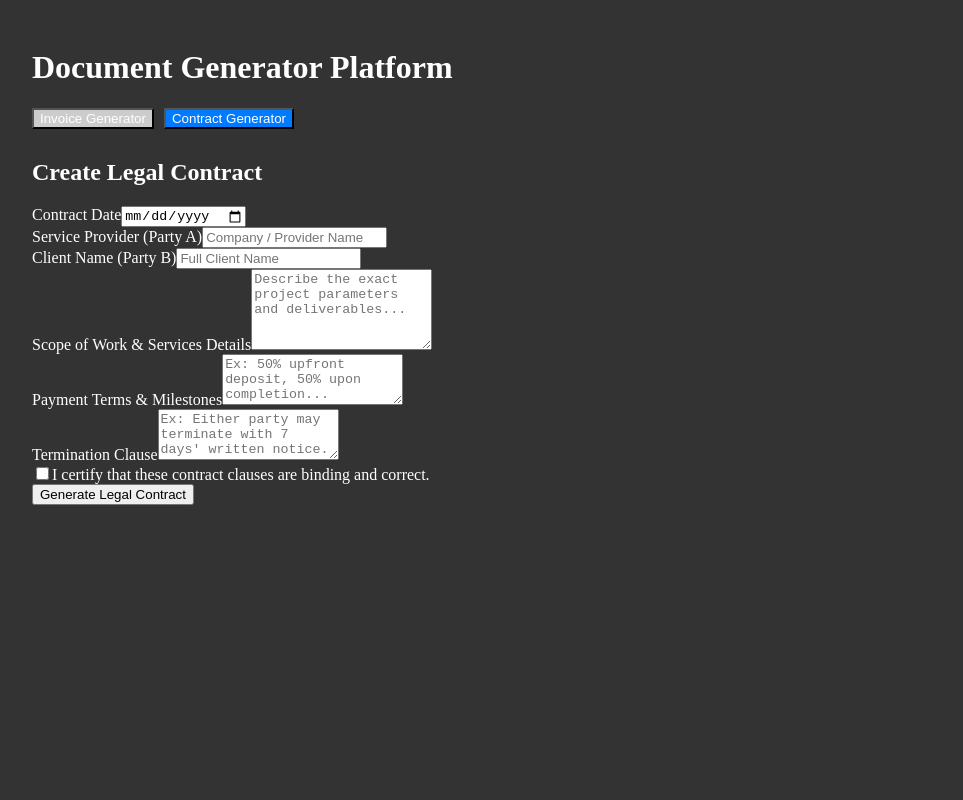
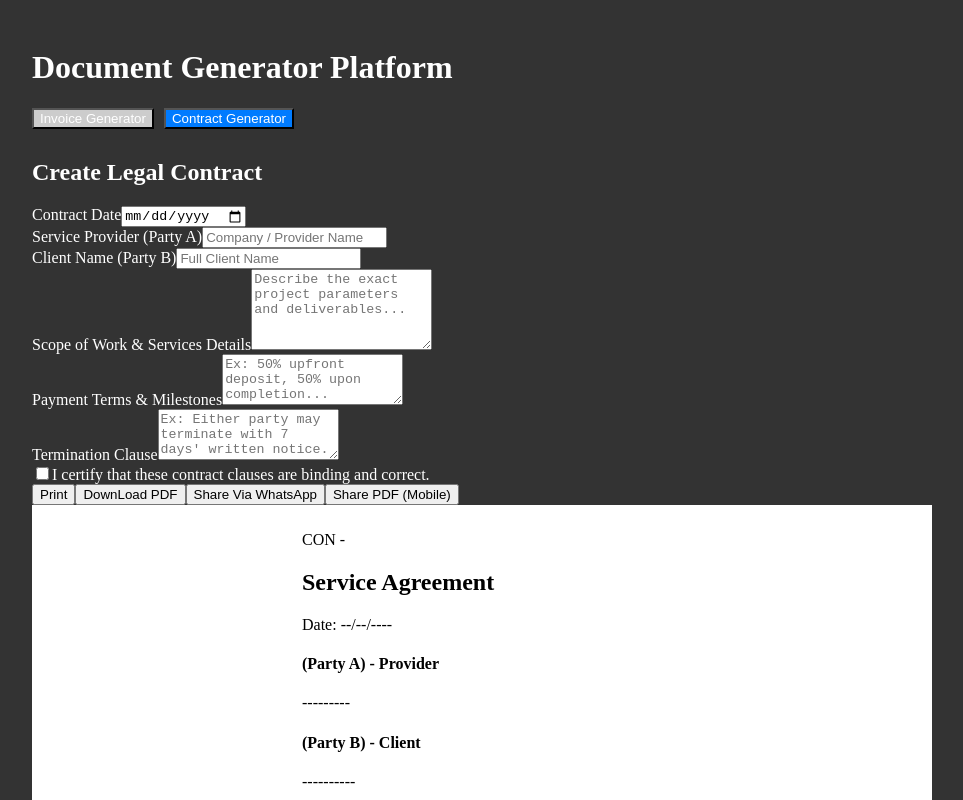
Before and after one commit to Fergany1/Bilingual-Invoice-Contract-Generator, a React (Vite) app: page / in a window 1280 px wide. Both pictures are taken after a click on the button "Contract Generator". Shown: the top 800 px of the page, without its empty margins (158-1121 px from the left). Built offline with nearby package versions, Linux system fonts and the light colour scheme.

Commit message:
contract: preview, validation , shared actions

```diff
--- a/src/Components/ContractForm/ContractForm.jsx
+++ b/src/Components/ContractForm/ContractForm.jsx
@@ -1,18 +1,20 @@
 import { useForm } from "../../Hooks/useForm";
+import { useRef } from "react";
+import { ContractPreview } from "./ContractPreview";
+import DocumentActions from "../Shared/DocumentActions";
+import { validateContract } from "../../utils/validateContract";
+import { buildContractMessage } from "../../utils/whatsapp";
 
 export default function ContractForm() {
     const { values , handleChange } = useForm()
+    const printRef = useRef(null)
 
-    const handleSubmit = (e) => {
-        e.preventDefault()
-        console.log("Final Contract Form Payload Collected:", values);
-    }
 
      return (
         <div>
             <h2>Create Legal Contract</h2>
 
-            <form onSubmit={handleSubmit}>
+            <form onSubmit={(e) => e.preventDefault()}>
                 {/* 1. Basic Metadata Fields */}
                 <div>
                     <div>
@@ -93,10 +95,26 @@ export default function ContractForm() {
                     </label>
                 </div>
 
-                <button>
-                    Generate Legal Contract
-                </button>
             </form>
+            <DocumentActions
+                targetRef={printRef}
+                fileName={`contract-${values.contractNumber}`}
+                validate={() => validateContract(values)}
+                buildMessage={(client) =>
+                    buildContractMessage({
+                    clientName: client.name,
+                    providerName: values.contractProvider,
+                    })
+                }
+                />
+
+            <div
+            className="print-area"
+            ref={printRef}
+            style={{ display: "flex", justifyContent: "center", padding: "10px", background: "#fff", color: "#000" }}
+            >
+            <ContractPreview />
+            </div>
         </div>
     );
 }
--- a/src/Components/ContractForm/ContractPerview.jsx
+++ b/src/Components/ContractForm/ContractPreview.jsx
@@ -1,6 +1,6 @@
 import { useForm } from "../../Hooks/useForm"
 
-export function ContractPerview(){
+export function ContractPreview(){
 
     const { values } = useForm()
     return (
```
